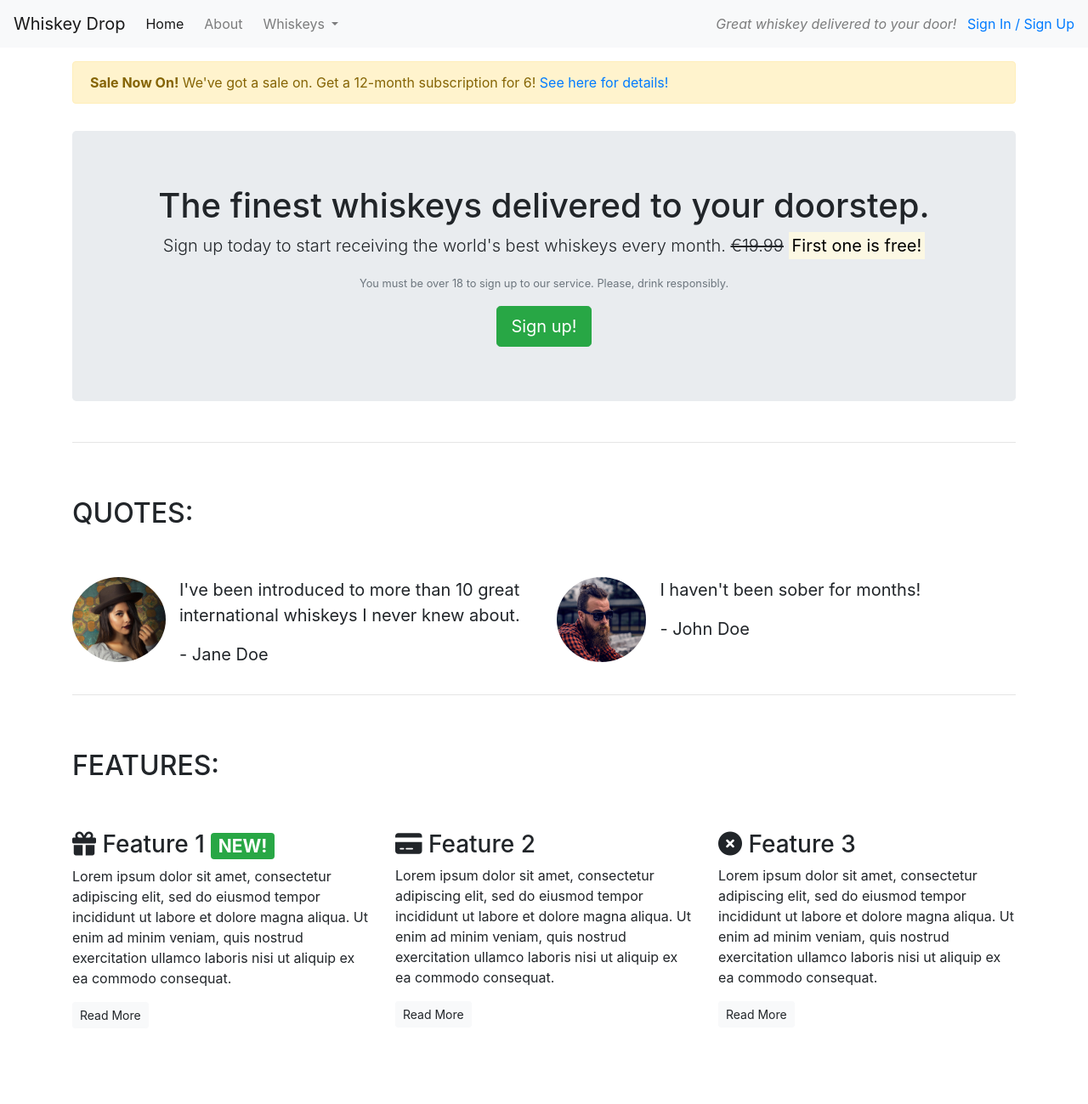
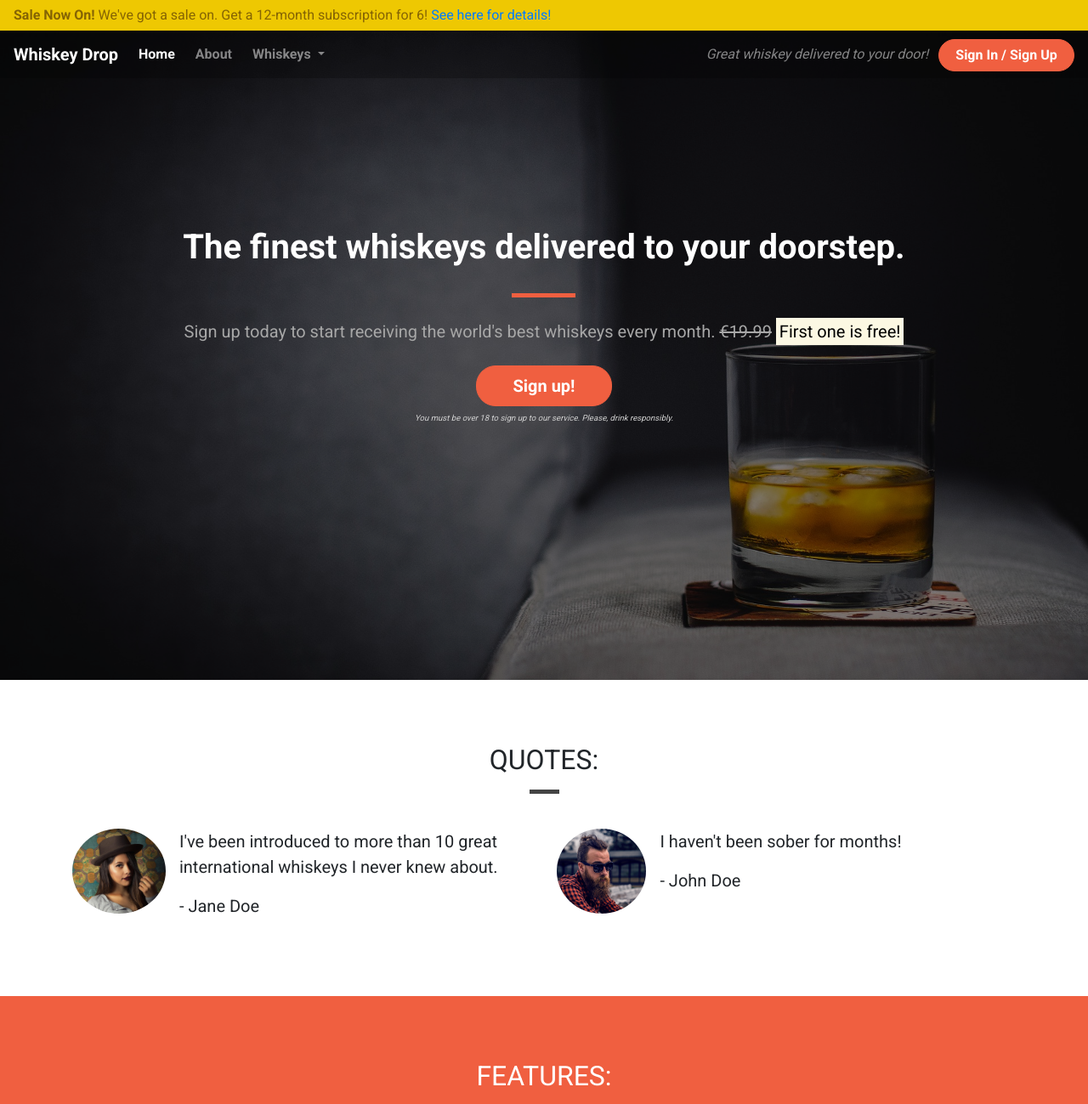
Before and after one commit to GaborFicsor/bootstrap, a plain HTML site: page index.html in a window 1280 px wide. Shown: the top 1299 px of the page at 85% size. Before the commit the page ends 1226 px from the top, so only its background shows below. Drawn offline with nearby package versions, Linux system fonts and the light colour scheme.

Commit message:
Finish website

```diff
--- /dev/null
+++ b/css/style.css
@@ -0,0 +1,190 @@
+body {
+    font-family: 'Roboto', sans-serif;
+}
+
+.alert-container .col-12 {
+    padding-left: 0;
+    padding-right: 0;
+}
+.container-wrapper {}
+
+.container-wrapper--red {
+    background-color: #f05f40;
+    color: white;
+}
+.site-wide-alert {
+    border-radius: 0;
+    margin-bottom: 0;
+    padding: 5px 15px;
+    background-color: #eec802;
+    border-color: #eec802;
+}
+
+.callout-container {
+    height: 100vh;
+
+    background: url("../images/whiskey-background.jpeg") no-repeat bottom right fixed;
+    -webkit-background-size: cover;
+    -moz-background-size: cover;
+    -o-background-size: cover;
+    background-size: cover;
+
+    display: flex;
+    align-items: center;
+    justify-content: center;
+
+    position: relative;
+}
+
+.opaque-overlay {
+    position: absolute;
+    top: 0;
+    left: 0;
+    height: 100%;
+    width: 100%;
+    background-color: rgba(0,0,0,0.5);
+}
+
+
+.quotes-container {}
+
+.features-container {}
+/* Page headers */
+
+.page-header {
+    margin-bottom: 0;
+    border-bottom: 0;
+    text-align: center;
+}
+
+.page-header h2 {
+    margin-top: 0;
+}
+
+.quotes .page-header {
+    margin-bottom: 25px;
+}
+/* Block dividers */
+
+.block-divider {
+    width: 75px;
+    height: 5px;
+    border: 0;
+    background-color: #444;
+}
+
+.block-divider--orange {
+    background-color: #f05f40;
+}
+
+.block-divider--white {
+    background-color: white;
+}
+
+.block-divider--short {
+    width: 35px;
+}
+
+/* Jumbotron */
+
+.jumbotron {
+    background-color: transparent;
+}
+
+.jumbotron-header {
+    color: white;
+    font-weight: bold;
+    margin-bottom: 30px;
+}
+
+.jumbotron .lead {
+    margin: 25px 0;
+    color: #a7a7a7;
+}
+
+.jumbotron small {
+    font-size: 60%;
+    font-style: italic;
+    color: #d0d0d0;
+}
+
+/* Buttons */
+
+.btn--cta {
+    font-weight: bold;
+    border-radius: 23px;
+    width: 160px;
+}
+
+.btn--red {
+    color: white;
+    background-color: #f05f40;
+    border-color: #f05f40;
+}
+
+/* pseudo elements */
+
+.btn--red:hover,
+.btn--red:active,
+.btn--red:focus,
+.btn--red:active:focus {
+    background-color: #df4929;
+    border-color: #df4929;
+}
+
+/* Content containers */
+
+.content-container {
+    padding-top: 75px;
+    padding-bottom: 75px;
+}
+/* Navbar */
+
+.navalert-container {
+    position: absolute;
+    top: 0;
+    left: 0;
+    padding-left: 0;
+    padding-right: 0;
+    z-index: 1;
+}
+
+.navbar {
+    margin-bottom: 0;
+    border: 0;
+    width: 100%;
+    background-color: rgba(0,0,0,0.25);
+}
+
+.navbar .navbar-toggler {
+    border: 0;
+}
+
+.navbar-brand {
+    font-weight: bold;
+}
+
+.navbar .navbar-nav {
+    font-weight: bold;
+}
+
+.feature {
+    text-align: center;
+    margin-bottom: 40px;
+}
+
+.feature i {
+    margin-bottom: 20px;
+    font-size: 45px;
+    line-height: 45px;
+}
+
+.feature .btn {
+    background-color: white;
+    border-color: white;
+    border-radius: 50px;
+    min-width: 100px;
+    font-weight: bold;
+    margin-top: 10px;
+    color: #f05f40;
+}
--- a/index.html
+++ b/index.html
@@ -1,17 +1,28 @@
 <!DOCTYPE html>
 <html lang="en-us">
-
 <head>
     <meta charset="utf-8">
-
     <title>Whiskey Drop | Taste a new whiskey every month</title>
     <meta name="viewport" content="width=device-width, initial-scale=1.0">
     <link rel="stylesheet" href="https://maxcdn.bootstrapcdn.com/bootstrap/4.1.3/css/bootstrap.min.css">
     <script src="https://kit.fontawesome.com/6e2061ab0f.js" crossorigin="anonymous"></script>
+    <link href="https://fonts.googleapis.com/css?family=Roboto:400,700" rel="stylesheet">
+    <link rel="stylesheet" href="css/style.css">
 </head>
-
 <body>
-    <nav class="navbar navbar-light bg-light navbar-expand-sm">
+    <div class="container-fluid navalert-container">
+        <div class="container-fluid alert-container">
+            <div class="row d-none d-sm-block">
+                <div class="col-12">
+                    <div class="site-wide-alert alert alert-warning">
+                        <strong>Sale Now On!</strong> We've got a sale on. Get a 12-month subscription for 6! <a
+                            href="">See
+                            here for details!</a>
+                    </div>
+                </div>
+            </div>
+        </div>
+        <nav class="navbar navbar-dark navbar-expand-sm">
             <a href="/" class="navbar-brand">Whiskey Drop</a>
             <button class="navbar-toggler ml-auto" type="button" data-toggle="collapse" data-target="#navbarNavDropdown"
                 aria-controls="navbarNavDropdown" aria-expanded="false" aria-label="Toggle navigation">
@@ -32,46 +43,46 @@
                             <a class="dropdown-item" href="#">American</a>
                         </div>
                     </li>
-                <li class="nav-item mr-2 d-block d-sm-none"><a href="/login" class="nav-link">Sign In / Sign Up</a></li>
+                    <li class="nav-item mr-2 d-block d-sm-none"><a href="/login" class="nav-link">Sign In / Sign Up</a>
+                    </li>
                 </ul>
             </div>
             <div class="d-none d-md-block">
                 <p class="navbar-text my-auto mr-2"><i>Great whiskey delivered to your door!</i></p>
-            <a href="/login">Sign In / Sign Up</a>
+                <a href="/login" class="btn btn--cta btn--red">Sign In / Sign Up</a>
             </div>
         </nav>
-    <article class="container mt-3">
-        <div class="row d-none d-sm-block">
-            <div class="col-12">
-                <div class="alert alert-warning">
-                    <strong>Sale Now On!</strong> We've got a sale on. Get a 12-month subscription for 6! <a href="">See
-                        here for details!</a>
     </div>
-            </div>
-        </div>
+    <div class="container-fluid callout-container">
         <!-- Callout -->
+        <div class="opaque-overlay">&nbsp;</div>
         <div class="row">
             <div class="col-12">
                 <section class="callout jumbotron mt-3 text-center">
-                    <h1>The finest whiskeys delivered to your doorstep.</h1>
+                    <h1 class="jumbotron-header">The finest whiskeys delivered to your doorstep.</h1>
+                    <hr class="block-divider block-divider--orange">
                     <p class="lead">Sign up today to start receiving the world's best whiskeys every month.
                         <s class="d-none d-sm-inline">€19.99</s>
                         <span class="d-inline d-sm-none"><br></span>
                         <strong><mark>First one is free!</mark></strong></p>
+                    <button class="btn btn-lg btn--cta btn--red" data-toggle="modal" data-target="#signUpModal">Sign
+                        up!</button>
                     <p class="text-muted"><small>You must be over 18 to sign up to our service. Please, drink
                             responsibly.</small></p>
-                    <button class="btn btn-success btn-lg" data-toggle="modal" data-target="#signUpModal">Sign up!</button>
+
                 </section>
             </div>
         </div>
         <!-- /.callout -->
-        <hr>
-
+    </div>
     <!-- Quotes -->
+    <div class="container-wrapper">
+        <div class="container quotes-container content-container">
             <section class="quotes">
                 <div class="row">
-                <div class="col-12 my-5">
+                    <div class="col-12 page-header">
                         <h2 class="text-uppercase">Quotes:</h2>
+                        <hr class="block-divider block-divider--short">
                     </div>
                 </div>
                 <div class="row">
@@ -82,7 +93,8 @@
                             </div>
                             <div class="media-body">
                                 <blockquote class="blockquote">
-                                <p>I've been introduced to more than 10 great international whiskeys I never knew about.
+                                    <p>I've been introduced to more than 10 great international whiskeys I never knew
+                                        about.
                                     </p>
                                     <p>- Jane Doe</p>
                                 </blockquote>
@@ -105,40 +117,49 @@
                 </div>
             </section>
             <!-- /.quotes -->
-        <hr>
-
+        </div>
+    </div>
     <!-- Features -->
+    <div class="container-wrapper container-wrapper--red">
+        <div class="container features-container content-container">
             <section class="features">
                 <div class="row">
-                <div class="col-12 my-5">
+                    <div class="col-12 page-header">
                         <h2 class="text-uppercase">Features:</h2>
+                        <hr class="block-divider block-divider--short block-divider--white">
                     </div>
                 </div>
                 <div class="row">
                     <div class="col-12 col-md-6 col-lg-4">
                         <div class="feature">
-                        <h3><i class="fa-solid fa-gift d-none d-sm-inline"></i> Feature 1 <span
+                            <h3><i class="fa-solid fa-gift d-none d-sm-block"></i> Feature 1 <span
                                     class="badge badge-success">NEW!</span></h3>
-                        <p>Lorem ipsum dolor sit amet, consectetur adipiscing elit, sed do eiusmod tempor incididunt ut
-                            labore et dolore magna aliqua. Ut enim ad minim veniam, quis nostrud exercitation ullamco
+                            <p>Lorem ipsum dolor sit amet, consectetur adipiscing elit, sed do eiusmod tempor incididunt
+                                ut
+                                labore et dolore magna aliqua. Ut enim ad minim veniam, quis nostrud exercitation
+                                ullamco
                                 laboris nisi ut aliquip ex ea commodo consequat.</p>
                             <p><a class="btn btn-sm btn-light" href="">Read More</a></p>
                         </div>
                     </div>
                     <div class="col-12 col-md-6 col-lg-4">
                         <div class="feature">
-                        <h3><i class="fa-solid fa-credit-card d-none d-sm-inline"></i> Feature 2</h3>
-                        <p>Lorem ipsum dolor sit amet, consectetur adipiscing elit, sed do eiusmod tempor incididunt ut
-                            labore et dolore magna aliqua. Ut enim ad minim veniam, quis nostrud exercitation ullamco
+                            <h3><i class="fa-solid fa-credit-card d-none d-sm-block"></i> Feature 2</h3>
+                            <p>Lorem ipsum dolor sit amet, consectetur adipiscing elit, sed do eiusmod tempor incididunt
+                                ut
+                                labore et dolore magna aliqua. Ut enim ad minim veniam, quis nostrud exercitation
+                                ullamco
                                 laboris nisi ut aliquip ex ea commodo consequat.</p>
                             <p><a class="btn btn-sm btn-light" href="">Read More</a></p>
                         </div>
                     </div>
                     <div class="col-12 d-md-none d-lg-block col-lg-4">
                         <div class="feature">
-                        <h3><i class="fa-solid fa-circle-xmark d-none d-sm-inline"></i> Feature 3</h3>
-                        <p>Lorem ipsum dolor sit amet, consectetur adipiscing elit, sed do eiusmod tempor incididunt ut
-                            labore et dolore magna aliqua. Ut enim ad minim veniam, quis nostrud exercitation ullamco
+                            <h3><i class="fa-solid fa-circle-xmark d-none d-sm-block"></i> Feature 3</h3>
+                            <p>Lorem ipsum dolor sit amet, consectetur adipiscing elit, sed do eiusmod tempor incididunt
+                                ut
+                                labore et dolore magna aliqua. Ut enim ad minim veniam, quis nostrud exercitation
+                                ullamco
                                 laboris nisi ut aliquip ex ea commodo consequat.</p>
                             <p><a class="btn btn-sm btn-light" href="">Read More</a></p>
                         </div>
@@ -146,7 +167,8 @@
                 </div>
             </section>
             <!-- /.features -->
-    </article>
+        </div>
+    </div>
     <div class="modal" tabindex="-1" role="dialog" id="signUpModal">
         <div class="modal-dialog" role="document">
             <div class="modal-content">
@@ -180,7 +202,6 @@
             </div>
         </div>
     </div>
-
     <script src="https://cdn.jsdelivr.net/npm/bootstrap@4.6.2/dist/js/bootstrap.bundle.min.js"
         integrity="sha384-Fy6S3B9q64WdZWQUiU+q4/2Lc9npb8tCaSX9FK7E8HnRr0Jz8D6OP9dO5Vg3Q9ct" crossorigin="anonymous">
     </script>
@@ -194,5 +215,4 @@
         integrity="sha384-+sLIOodYLS7CIrQpBjl+C7nPvqq+FbNUBDunl/OZv93DB7Ln/533i8e/mZXLi/P+" crossorigin="anonymous">
     </script>
 </body>
-
 </html>
```
Also changed, not shown: images/whiskey-background.jpeg (added). Lines whose indentation alone changed are shown as unchanged.
